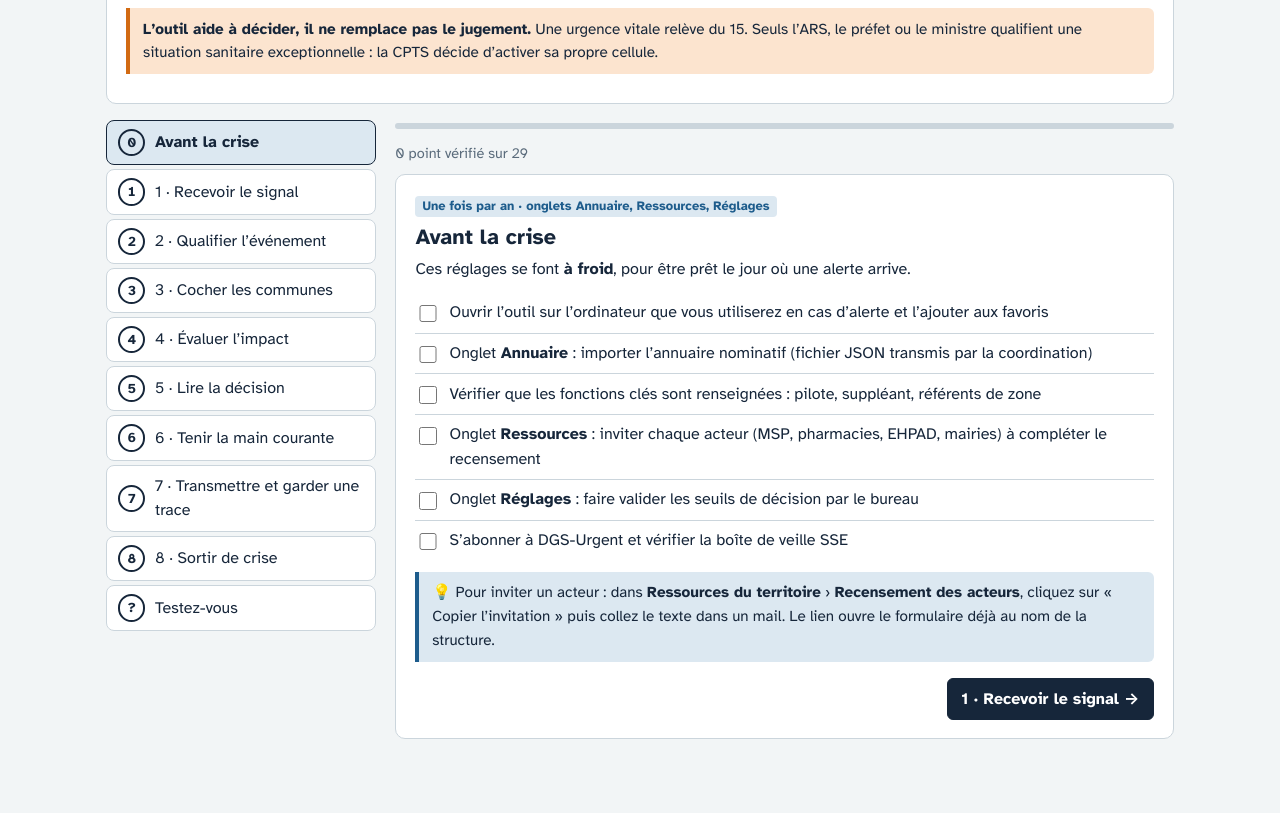
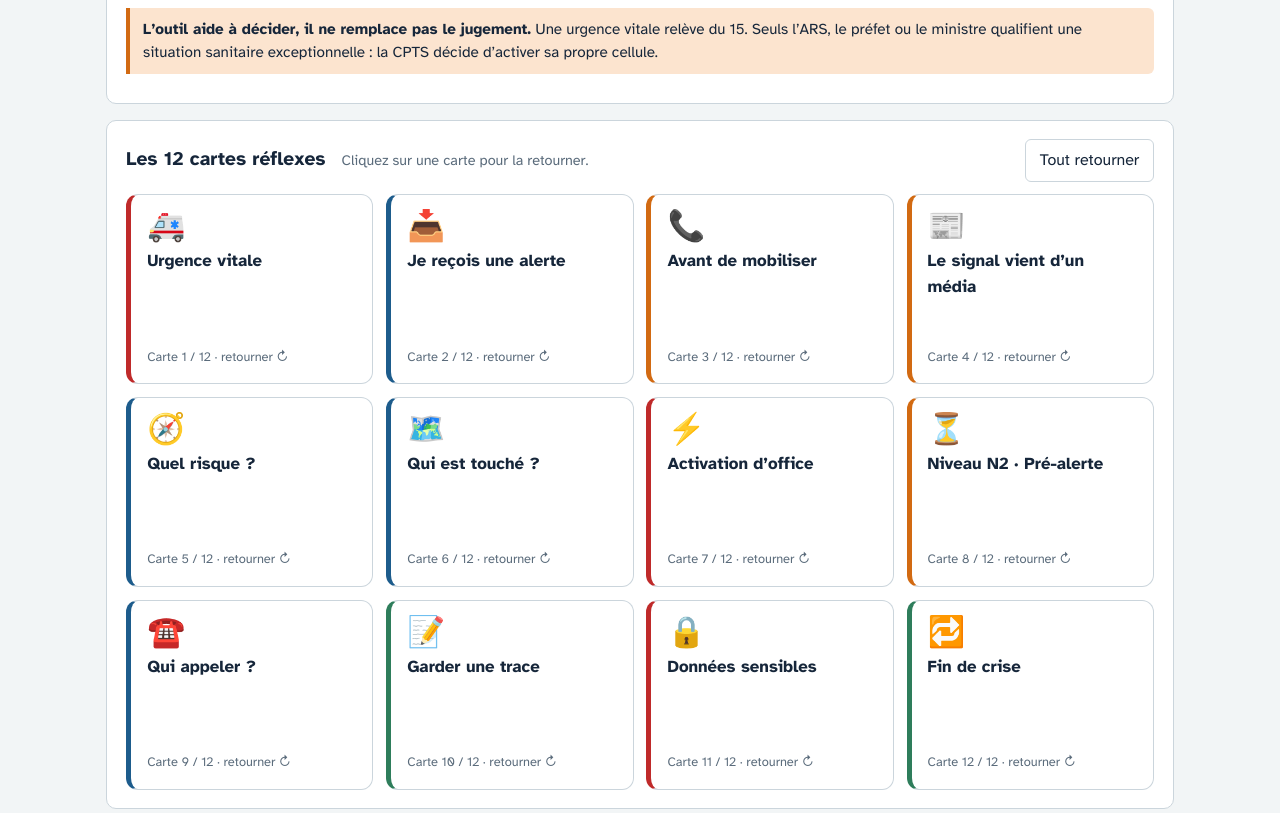
Before and after one commit to CPTSArtoisLys/cellule-sse, a plain HTML site: page guide.html in a window 1280 px wide. Shown: the part 342-1155 px from the top of the page. Drawn offline with Linux system fonts and the light colour scheme.

Commit message:
Guide : cartes réflexes à retourner

```diff
--- a/guide.html
+++ b/guide.html
@@ -107,6 +107,24 @@ table{border-collapse:collapse;width:100%;font-size:.92rem}
 th,td{text-align:left;padding:.45rem .55rem;border-bottom:1px solid var(--line);vertical-align:top}
 th{background:var(--soft)}
 .lvl{display:inline-block;font-weight:700;border-radius:4px;padding:0 .4rem}
+
+/* Cartes réflexes */
+.flips{display:grid;grid-template-columns:repeat(auto-fill,minmax(min(220px,100%),1fr));gap:.8rem;margin-top:.8rem}
+.flip{perspective:900px;height:190px;border:0;padding:0;background:none;text-align:left}
+.flip .in{position:relative;width:100%;height:100%;transition:transform .5s;transform-style:preserve-3d}
+.flip[aria-pressed="true"] .in{transform:rotateY(180deg)}
+.flip .f,.flip .b{position:absolute;inset:0;backface-visibility:hidden;-webkit-backface-visibility:hidden;border-radius:12px;padding:1rem;display:flex;flex-direction:column;gap:.4rem;border:1px solid var(--line)}
+.flip .f{background:var(--surface);justify-content:center}
+.flip .f .ico{font-size:1.9rem;line-height:1}
+.flip .f b{font-size:1.05rem}
+.flip .f small{color:var(--muted);margin-top:auto;font-size:.8rem}
+.flip .b{background:var(--lys-soft);transform:rotateY(180deg);font-size:.95rem;overflow:auto}
+.flip .b b{color:var(--lys)}
+.flip.red .f{border-left:5px solid var(--n3)}
+.flip.amber .f{border-left:5px solid var(--n2)}
+.flip.green .f{border-left:5px solid var(--ok)}
+.flip.blue .f{border-left:5px solid var(--lys)}
+@media (prefers-reduced-motion: reduce){.flip .in{transition:none}}
 footer{max-width:1100px;margin:0 auto;padding:0 1rem 2rem;font-size:.88rem;color:var(--muted)}
 @media print{.steps,.nav-steps,header .go{display:none}.layout{display:block}.step-card{display:block!important;break-inside:avoid}}
 </style>
@@ -130,6 +148,12 @@ footer{max-width:1100px;margin:0 auto;padding:0 1rem 2rem;font-size:.88rem;color
       <div class="mini"><b>⏱️ Combien de temps ?</b>3 à 5 minutes pour qualifier une alerte. Le niveau se met à jour à chaque case cochée.</div>
     </div>
     <div class="warn"><b>L’outil aide à décider, il ne remplace pas le jugement.</b> Une urgence vitale relève du 15. Seuls l’ARS, le préfet ou le ministre qualifient une situation sanitaire exceptionnelle : la CPTS décide d’activer sa propre cellule.</div>
+  </section>
+
+
+  <section class="panel">
+    <div style="display:flex;gap:1rem;align-items:baseline;flex-wrap:wrap"><h2 style="font-size:1.2rem">Les 12 cartes réflexes</h2><span class="muted" style="font-size:.9rem">Cliquez sur une carte pour la retourner.</span><button class="btn ghost" type="button" id="flipAll" style="margin-left:auto">Tout retourner</button></div>
+    <div class="flips" id="flips"></div>
   </section>
 
   <div class="layout">
@@ -291,6 +315,29 @@ function render(){
   renderSim(); renderQuiz();
 }
 render();
+
+const CARDS=[
+ ["red","🚑","Urgence vitale","<b>15 ou 112.</b> Ne vous rendez pas sur les lieux sans y avoir été invité par le SAMU."],
+ ["blue","📥","Je reçois une alerte","Je note le message <b>mot pour mot</b>, l’heure, l’émetteur et son numéro (étape 1)."],
+ ["amber","📞","Avant de mobiliser","Je <b>rappelle l’émetteur</b> pour confirmer l’alerte (fiche réflexe 1)."],
+ ["amber","📰","Le signal vient d’un média","Je <b>vérifie auprès de l’ARS</b> ou de la préfecture avant toute action."],
+ ["blue","🧭","Quel risque ?","Je choisis le type de risque : l’outil affiche le volet ORSAN, la cotation et les sites à surveiller."],
+ ["blue","🗺️","Qui est touché ?","Je coche les communes : l’outil propose les <b>référents de zone</b>, les mairies et les MSP."],
+ ["red","⚡","Activation d’office","SSE qualifiée, <b>demande de l’ARS</b> ou plan blanc : niveau <b>N3</b> au minimum."],
+ ["amber","⏳","Niveau N2 · Pré-alerte","Le <b>pilote</b> (ou son suppléant) décide de l’activation de la cellule <b>sous 24 h</b>."],
+ ["blue","☎️","Qui appeler ?","La liste est déjà triée : <b>Immédiat</b>, puis moins d’1 h, moins de 4 h, moins de 24 h."],
+ ["green","📝","Garder une trace","Main courante horodatée, <b>Enregistrer l’alerte</b> (Jotform) et export JSON chaque soir."],
+ ["red","🔒","Données sensibles","<b>Jamais</b> de nom de patient ni de donnée de santé dans le formulaire ou la synthèse."],
+ ["green","🔁","Fin de crise","Retour d’expérience, bouton <b>Nouvelle alerte</b> (archive), mise à jour de l’annuaire."]
+];
+function renderFlips(){
+  const box=document.getElementById("flips");
+  box.innerHTML=CARDS.map(([c,i,t,b],k)=>`<button type="button" class="flip ${c}" aria-pressed="false" aria-label="${t} : retourner la carte"><div class="in"><div class="f"><span class="ico" aria-hidden="true">${i}</span><b>${t}</b><small>Carte ${k+1} / ${CARDS.length} · retourner ↻</small></div><div class="b"><b>${t}</b><span>${b}</span></div></div></button>`).join("");
+  box.querySelectorAll(".flip").forEach(f=>f.onclick=()=>f.setAttribute("aria-pressed", f.getAttribute("aria-pressed")==="true"?"false":"true"));
+  const all=document.getElementById("flipAll");
+  all.onclick=()=>{ const cards=[...box.querySelectorAll(".flip")]; const anyFront=cards.some(f=>f.getAttribute("aria-pressed")!=="true"); cards.forEach(f=>f.setAttribute("aria-pressed", anyFront?"true":"false")); all.textContent=anyFront?"Tout remettre":"Tout retourner"; };
+}
+renderFlips();
 </script>
 </body>
 </html>
```
